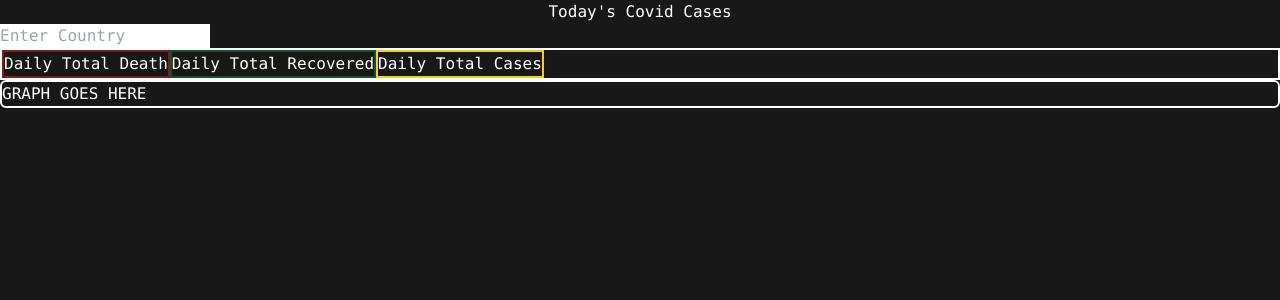
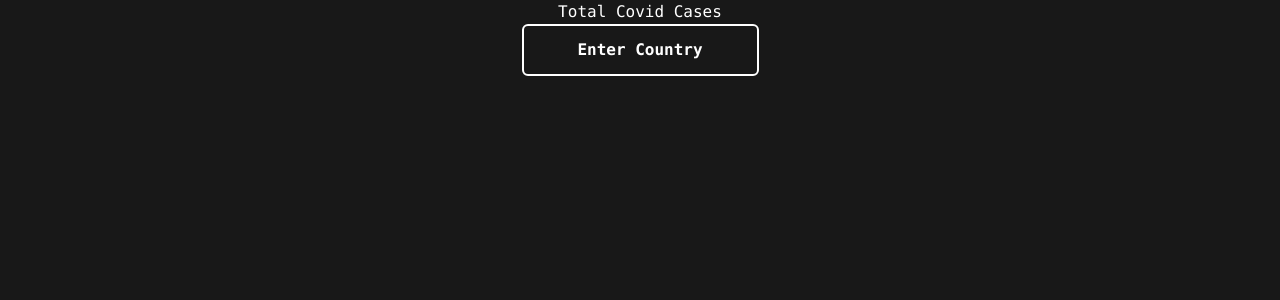
Before and after one commit to Killdroid2342/covid-tracker, a React (Vite) app: page / in a window 1280 px wide. Shown: the top 300 px of the page. Built offline with nearby package versions, Linux system fonts and the light colour scheme; no server answers.

Commit message:
added new logic

```diff
--- a/src/App.tsx
+++ b/src/App.tsx
@@ -1,5 +1,5 @@
 import React, { useState } from 'react';
-import { Line } from 'react-chartjs-2';
+import { VictoryPie, VictoryLabel } from 'victory';
 
 interface Data {
   deaths: number;
@@ -9,6 +9,7 @@ interface Data {
 
 const App: React.FC = () => {
   const [total, setTotal] = useState<Data | undefined>();
+  const [isModalOpen, setIsModalOpen] = useState(false);
 
   fetch('https://disease.sh/v3/covid-19/all')
     .then((res) => {
@@ -20,10 +21,21 @@ const App: React.FC = () => {
 
   return (
     <>
-      <h1 className='text-center text-white'>Today's Covid Cases</h1>
+      <h1 className='text-center text-white'>Total Covid Cases</h1>
+      <div>
         <form action=''>
-        <input type='text' placeholder='Enter Country'></input>
+          <input
+            type='text'
+            placeholder='Enter Country'
+            className='border-2 border-white bg-transparent text-white placeholder-white rounded-md text-center p-3 font-bold m-auto flex flex-col'
+            onClick={() => setIsModalOpen(true)}
+          ></input>
         </form>
+        {isModalOpen && (
+          <div className='modal'>
+            <div className='text-center border-2 border-white'>
+              <p className='text-white'>Countries</p>
+
               <div className='border-2 border-white flex flex-row'>
                 <div className='text-white border-2 border-red-900'>
                   <p>Daily Total Death</p>
@@ -38,8 +50,26 @@ const App: React.FC = () => {
                   {total?.cases}
                 </div>
               </div>
-      <div className='text-white border-2 border-white rounded-md'>
-        GRAPH GOES HERE
+              <div className='text-white border-2 border-white rounded-md h-96'>
+                <VictoryPie
+                  data={[
+                    { x: 'Deaths', y: total?.deaths },
+                    { x: 'Cases', y: total?.cases },
+                    { x: 'Recovered', y: total?.recovered },
+                  ]}
+                  colorScale={['red', 'yellow', 'green']}
+                  labelComponent={<VictoryLabel style={{ fill: 'white' }} />}
+                />
+              </div>
+              <button
+                onClick={() => setIsModalOpen(false)}
+                className='text-red-800'
+              >
+                X
+              </button>
+            </div>
+          </div>
+        )}
       </div>
     </>
   );
```
Lines whose indentation alone changed are shown as unchanged.
